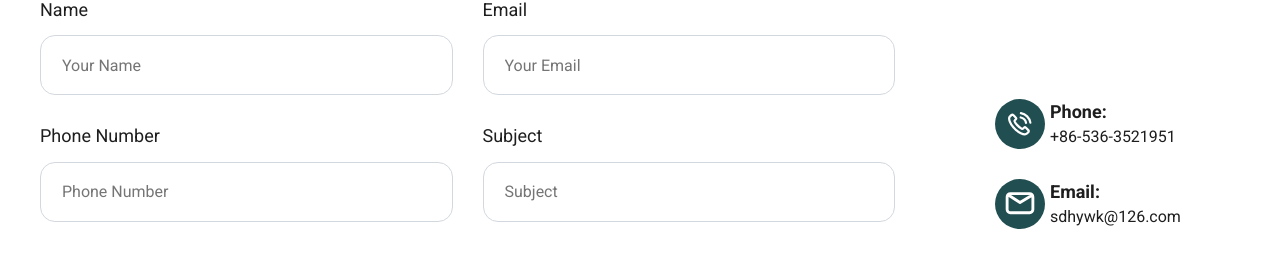
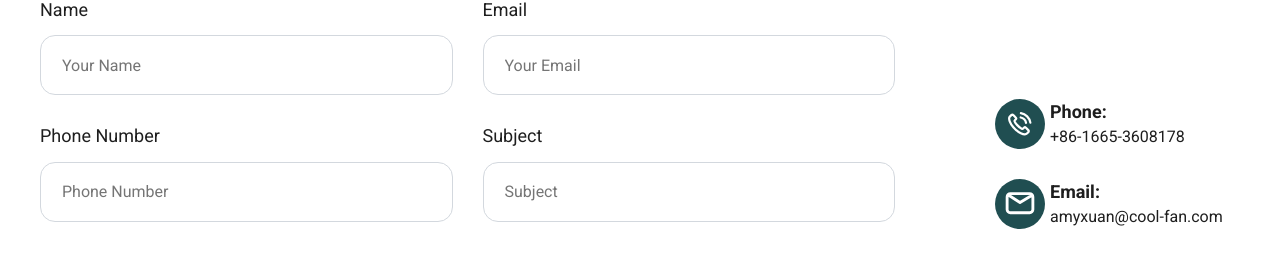
Before and after one commit to SKYE6IX/ventimax.ru, a Next.js app: page /en in a window 1280 px wide. Shown: the part 5733-5987 px from the top of the page. Built offline with nearby package versions, Linux system fonts and the light colour scheme; no server answers.

Commit message:
Update data information

```diff
--- a/src/app/[locale]/products/[productId]/page.tsx
+++ b/src/app/[locale]/products/[productId]/page.tsx
@@ -107,9 +107,9 @@ function ProductDetails({
           >
             {product?.name}
           </h3>
-          <h5 className="product-details-page__product-price">
+          {/* <h5 className="product-details-page__product-price">
             {t("priceFrom")} $5000.00
-          </h5>
+          </h5> */}
           <div className="product-details-page__button-container">
             <CtaButton />
           </div>
--- a/src/components/form/Form.tsx
+++ b/src/components/form/Form.tsx
@@ -150,7 +150,6 @@ function Form() {
                 type="tel"
                 name="phone"
                 required
-                // pattern="[0-9]{3}-[0-9]{3}-[0-9]{4}"
                 value={formState.phone}
                 onChange={handleChange}
                 data-testid="form-input"
@@ -222,11 +221,11 @@ function Form() {
                   {t("quickLink.phone")}:
                 </span>
                 <Link
-                  href="tel:+86-536-3521951"
+                  href="tel:+8616653608178"
                   className="form-container__quick-link-text"
                   data-testid="form-quick-link-number"
                 >
-                  +86-536-3521951
+                  +86-1665-3608178
                 </Link>
               </div>
             </div>
@@ -240,11 +239,11 @@ function Form() {
                   {t("quickLink.email")}:
                 </span>
                 <Link
-                  href="mailto:sdhywk@126.com"
+                  href="mailto:amyxuan@cool-fan.com"
                   className="form-container__quick-link-text"
                   data-testid="form-quick-link-email"
                 >
-                  sdhywk@126.com
+                  amyxuan@cool-fan.com
                 </Link>
               </div>
             </div>
```
Also changed, not shown: 2 other files (tests, documents, lock files or other folders).
